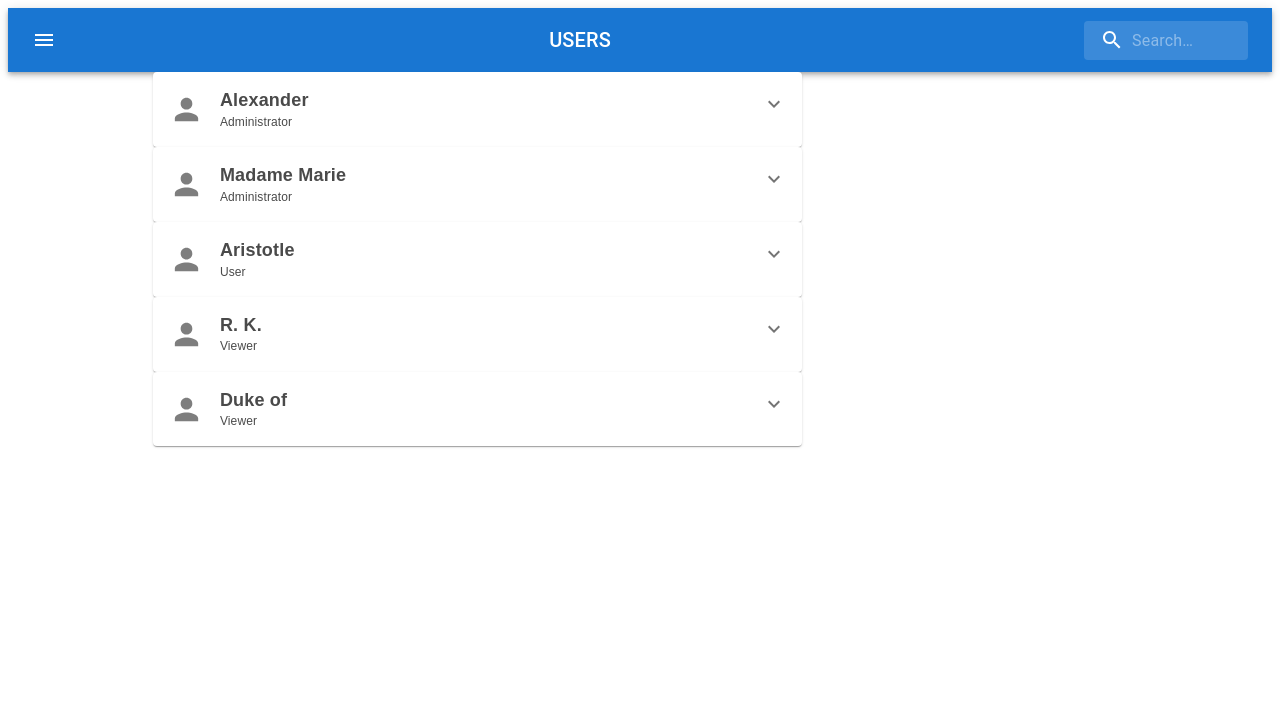
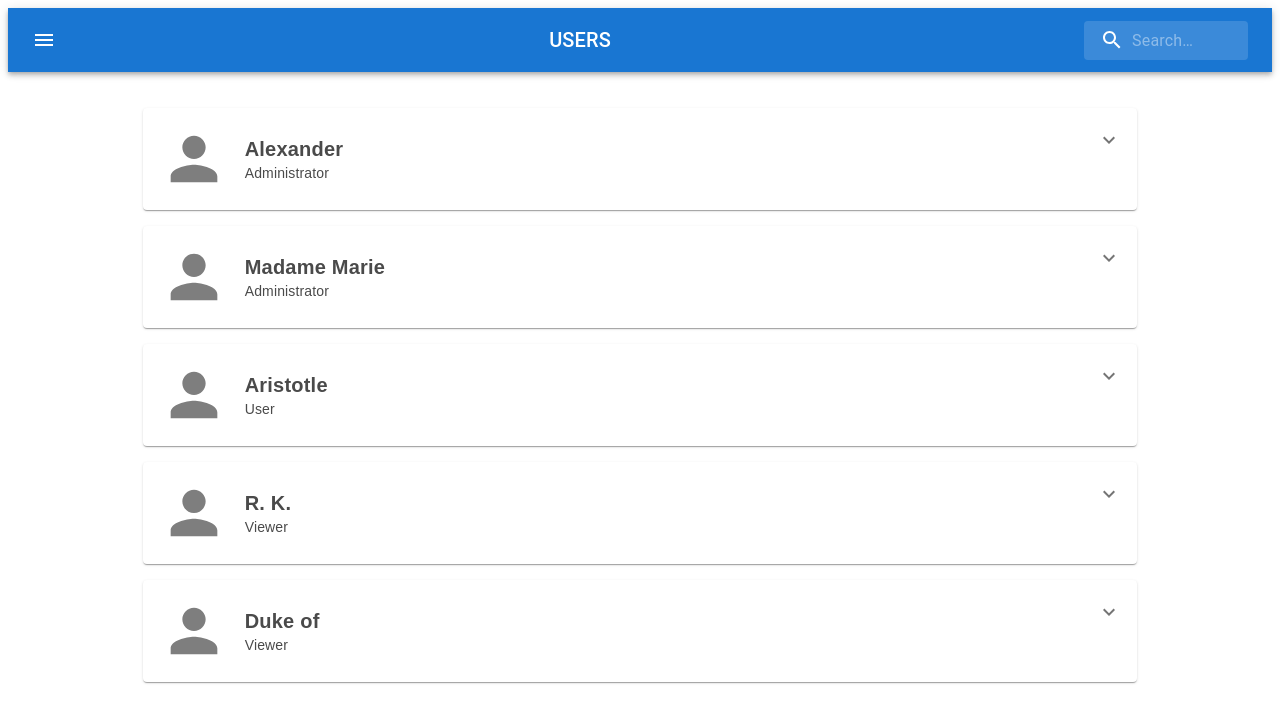
Before and after one commit to Zanderson91/veryable-ui-challenge, a React (Create React App) app: page / in a window 1280 px wide. Shown: the top 722 px of the page. Built offline with nearby package versions, Linux system fonts and the light colour scheme; data requests are answered from the project's data file.

Commit message:
Cards are now styled..most styling is complete

```diff
--- a/src/components/notes/noteCard.css
+++ b/src/components/notes/noteCard.css
@@ -1,37 +1,50 @@
 .title {
     font-family:Arial, Helvetica, sans-serif;
-    font-size: 16px;
+    font-size: 14px;
     font-weight: 700;
     line-height: 120%;
 }
 
 .details {
     font-family:Arial, Helvetica, sans-serif;
-    font-size: 14px;
+    font-size: 13px;
     font-weight: 500;
 }
 
 .space {
-    padding-top: 10px;
+    padding-top: 30px;
 }
 
 .css-46bh2p-MuiCardContent-root {
-    padding: 0px 0px 0px 70px !important;
+    padding: 0px 0px 40px 104px !important;
 }
 
 .css-et1ao3-MuiTypography-root {
     font-family: Arial, Helvetica, sans-serif !important;
-    font-size: 18px !important;
+    font-size: 20px !important;
     font-weight: 700 !important;
     color: #4a4a4a !important;
 }
 
 .css-83ijpv-MuiTypography-root {
     font-family: Arial, Helvetica, sans-serif !important;
-    font-size: 12px !important;
+    font-size: 14px !important;
     color: #4a4a4a !important;
 }
 
-.css-wtp9r2-MuiPaper-root-MuiCard-root {
-    margin-top: 16px;
+.css-tzssek-MuiSvgIcon-root {
+    font-size: 70px !important;
 }
+
+.css-11lq3yg-MuiGrid-root {
+    padding-top: 16px;
+    justify-content: center;
+}
+
+.css-vj1n65-MuiGrid-root {
+    padding: 20px !important;
+}
+
+.css-bhp9pd-MuiPaper-root-MuiCard-root {
+    margin-bottom: 16px;
+}
--- a/src/components/notes/noteCard.js
+++ b/src/components/notes/noteCard.js
@@ -52,10 +52,14 @@ export default function NoteCard({note}) {
             title={note.firstName}
             subheader={note.role}
             />
+
             <Collapse in={expanded} timeout="auto" unmountOnExit>
          <CardContent>
-   <Typography paragraph></Typography>
-
+         <span className="title">Address:</span>
+   <div>
+   <span className="details">{note.street}, {note.city}, {note.state}</span>
+   </div>
+   <div className="space" />
    <span className="title">Phone:</span>
    <div>
    <span className="details">{note.phone}</span>
--- a/src/components/notes/notes.jsx
+++ b/src/components/notes/notes.jsx
@@ -20,7 +20,7 @@ return (
     <Container>
         <Grid container>
         {notes.map(note => (
-            <Grid item key={note.id} xs={12} md={8} lg={8}>
+            <Grid item key={note.id} xs={10} md={10} lg={10}>
 <NoteCard note={note} />
  </Grid>
         ))}
```
